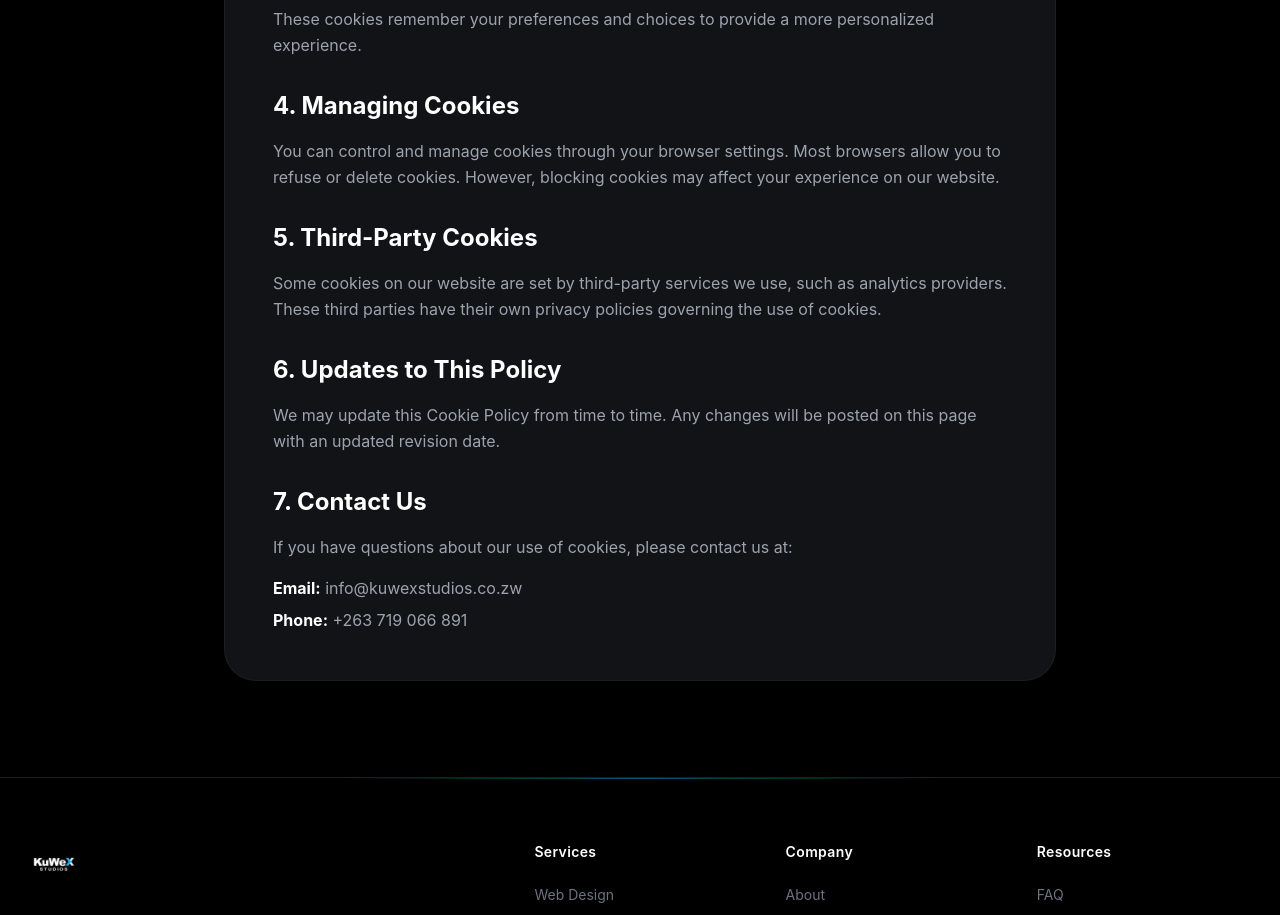
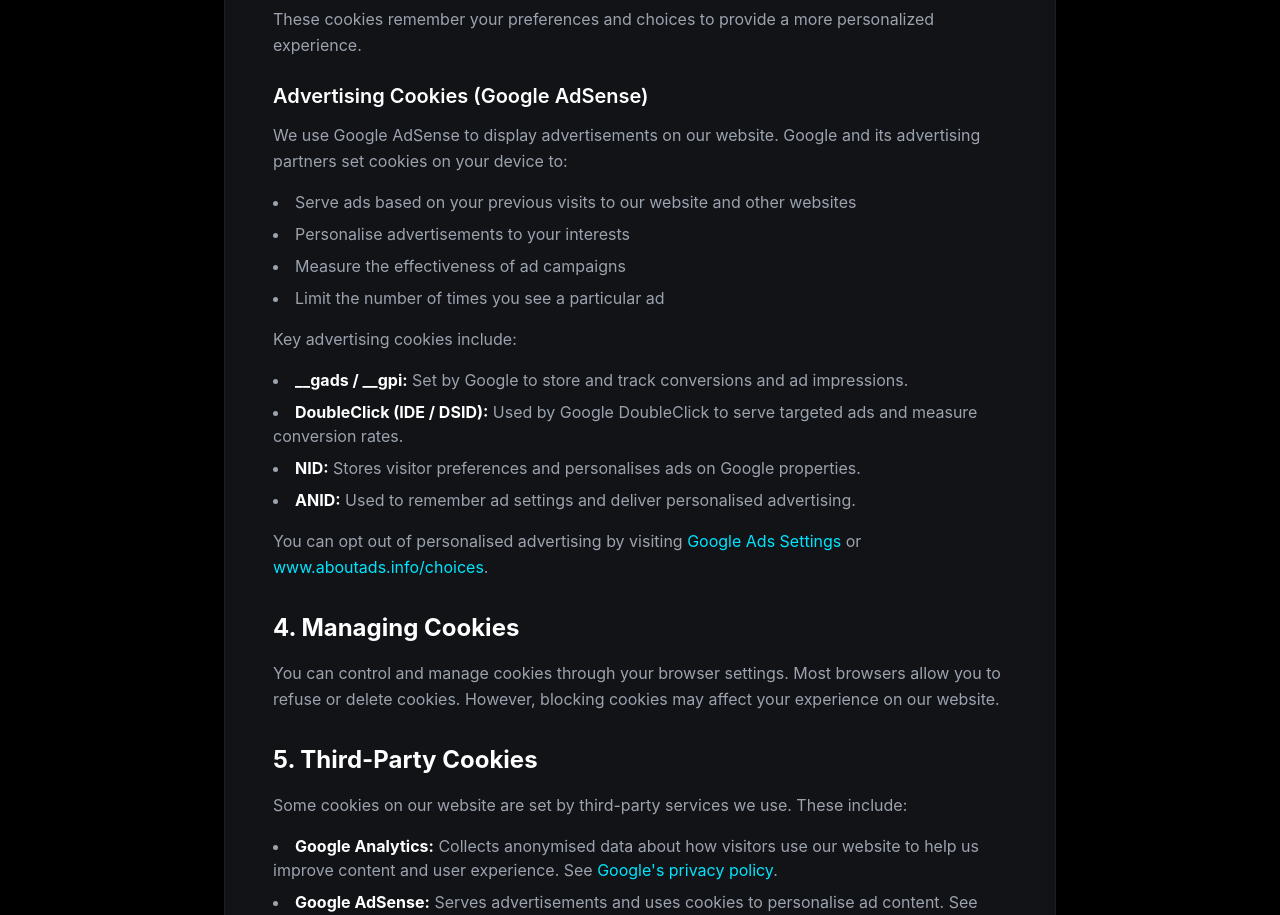
Before and after one commit to Kuda-ux/kuwex_studios, a Next.js app: page /cookies in a window 1280 px wide. Shown: the part 1160-2075 px from the top of the page. Built offline with nearby package versions, Linux system fonts and the light colour scheme.

Commit message:
feat: Google AdSense integration — script, ads.txt, meta verification, privacy & cookie policy disclosures

```diff
--- a/src/app/cookies/page.tsx
+++ b/src/app/cookies/page.tsx
@@ -39,7 +39,7 @@
             transition={{ delay: 0.1 }}
             className="text-gray-400 text-xl max-w-3xl mx-auto leading-relaxed"
           >
-            Last updated: December 2024
+            Last updated: June 2026
           </motion.p>
         </div>
       </section>
@@ -82,8 +82,34 @@
               </p>
 
               <h3 className="text-xl font-semibold text-white mb-3">Functional Cookies</h3>
+              <p className="text-gray-400 mb-6 leading-relaxed">
+                These cookies remember your preferences and choices to provide a more personalized experience.
+              </p>
+
+              <h3 className="text-xl font-semibold text-white mb-3">Advertising Cookies (Google AdSense)</h3>
+              <p className="text-gray-400 mb-4 leading-relaxed">
+                We use Google AdSense to display advertisements on our website. Google and its advertising partners set cookies on your device to:
+              </p>
+              <ul className="text-gray-400 mb-4 space-y-2 list-disc list-inside">
+                <li>Serve ads based on your previous visits to our website and other websites</li>
+                <li>Personalise advertisements to your interests</li>
+                <li>Measure the effectiveness of ad campaigns</li>
+                <li>Limit the number of times you see a particular ad</li>
+              </ul>
+              <p className="text-gray-400 mb-4 leading-relaxed">
+                Key advertising cookies include:
+              </p>
+              <ul className="text-gray-400 mb-4 space-y-2 list-disc list-inside">
+                <li><strong className="text-white">__gads / __gpi:</strong> Set by Google to store and track conversions and ad impressions.</li>
+                <li><strong className="text-white">DoubleClick (IDE / DSID):</strong> Used by Google DoubleClick to serve targeted ads and measure conversion rates.</li>
+                <li><strong className="text-white">NID:</strong> Stores visitor preferences and personalises ads on Google properties.</li>
+                <li><strong className="text-white">ANID:</strong> Used to remember ad settings and deliver personalised advertising.</li>
+              </ul>
               <p className="text-gray-400 mb-8 leading-relaxed">
-                These cookies remember your preferences and choices to provide a more personalized experience.
+                You can opt out of personalised advertising by visiting{" "}
+                <a href="https://www.google.com/settings/ads" target="_blank" rel="noopener noreferrer" className="text-kuwex-cyan hover:underline">Google Ads Settings</a>{" "}
+                or{" "}
+                <a href="https://www.aboutads.info/choices/" target="_blank" rel="noopener noreferrer" className="text-kuwex-cyan hover:underline">www.aboutads.info/choices</a>.
               </p>
 
               <h2 className="text-2xl font-bold text-white mb-4">4. Managing Cookies</h2>
@@ -92,8 +118,19 @@
               </p>
 
               <h2 className="text-2xl font-bold text-white mb-4">5. Third-Party Cookies</h2>
+              <p className="text-gray-400 mb-4 leading-relaxed">
+                Some cookies on our website are set by third-party services we use. These include:
+              </p>
+              <ul className="text-gray-400 mb-4 space-y-2 list-disc list-inside">
+                <li><strong className="text-white">Google Analytics:</strong> Collects anonymised data about how visitors use our website to help us improve content and user experience. See{" "}
+                  <a href="https://policies.google.com/technologies/partner-sites" target="_blank" rel="noopener noreferrer" className="text-kuwex-cyan hover:underline">Google&apos;s privacy policy</a>.
+                </li>
+                <li><strong className="text-white">Google AdSense:</strong> Serves advertisements and uses cookies to personalise ad content. See{" "}
+                  <a href="https://policies.google.com/technologies/ads" target="_blank" rel="noopener noreferrer" className="text-kuwex-cyan hover:underline">how Google uses information from sites that use their services</a>.
+                </li>
+              </ul>
               <p className="text-gray-400 mb-8 leading-relaxed">
-                Some cookies on our website are set by third-party services we use, such as analytics providers. These third parties have their own privacy policies governing the use of cookies.
+                These third parties have their own privacy policies governing the use of cookies. We encourage you to review them.
               </p>
 
               <h2 className="text-2xl font-bold text-white mb-4">6. Updates to This Policy</h2>
--- a/src/app/privacy/page.tsx
+++ b/src/app/privacy/page.tsx
@@ -39,7 +39,7 @@
             transition={{ delay: 0.1 }}
             className="text-gray-400 text-xl max-w-3xl mx-auto leading-relaxed"
           >
-            Last updated: December 2024
+            Last updated: June 2026
           </motion.p>
         </div>
       </section>
@@ -87,12 +87,30 @@
                 We do not sell, trade, or rent your personal information to third parties. We may share your information with trusted service providers who assist us in operating our website and conducting our business, provided they agree to keep this information confidential.
               </p>
 
-              <h2 className="text-2xl font-bold text-white mb-4">5. Data Security</h2>
+              <h2 className="text-2xl font-bold text-white mb-4">5. Advertising &amp; Google AdSense</h2>
+              <p className="text-gray-400 mb-4 leading-relaxed">
+                We use Google AdSense, a third-party advertising service provided by Google LLC, to display advertisements on our website. Google AdSense uses cookies and similar technologies to serve ads based on your prior visits to our website and other websites on the Internet.
+              </p>
+              <ul className="text-gray-400 mb-4 space-y-2 list-disc list-inside">
+                <li><strong className="text-white">Personalised Ads:</strong> Google may use information about your visits to this and other websites to provide personalised advertisements about goods and services that may interest you.</li>
+                <li><strong className="text-white">DoubleClick Cookie:</strong> Google&apos;s use of the DoubleClick cookie enables it and its partners to serve ads based on your browsing patterns.</li>
+                <li><strong className="text-white">Third-Party Vendors:</strong> Third-party vendors, including Google, use cookies to serve ads based on your prior visits to this website or other websites.</li>
+                <li><strong className="text-white">Data Collection:</strong> Google may collect data such as your IP address, browser type, device identifiers, pages visited, and interactions with advertisements to deliver and measure ad effectiveness.</li>
+              </ul>
+              <p className="text-gray-400 mb-8 leading-relaxed">
+                You may opt out of personalised advertising by visiting{" "}
+                <a href="https://www.google.com/settings/ads" target="_blank" rel="noopener noreferrer" className="text-kuwex-cyan hover:underline">Google Ads Settings</a>. Alternatively, you can opt out of third-party vendor cookies for personalised advertising by visiting{" "}
+                <a href="https://www.aboutads.info/choices/" target="_blank" rel="noopener noreferrer" className="text-kuwex-cyan hover:underline">www.aboutads.info/choices</a>{" "}
+                or the{" "}
+                <a href="https://optout.networkadvertising.org/" target="_blank" rel="noopener noreferrer" className="text-kuwex-cyan hover:underline">Network Advertising Initiative opt-out page</a>.
+              </p>
+
+              <h2 className="text-2xl font-bold text-white mb-4">6. Data Security</h2>
               <p className="text-gray-400 mb-8 leading-relaxed">
                 We implement appropriate technical and organizational security measures to protect your personal information against unauthorized access, alteration, disclosure, or destruction. However, no method of transmission over the Internet is 100% secure, and we cannot guarantee absolute security.
               </p>
 
-              <h2 className="text-2xl font-bold text-white mb-4">6. Your Rights</h2>
+              <h2 className="text-2xl font-bold text-white mb-4">7. Your Rights</h2>
               <p className="text-gray-400 mb-4 leading-relaxed">
                 You have the right to:
               </p>
@@ -104,22 +122,23 @@
                 <li>Withdraw consent where applicable</li>
               </ul>
 
-              <h2 className="text-2xl font-bold text-white mb-4">7. Cookies</h2>
+              <h2 className="text-2xl font-bold text-white mb-4">8. Cookies</h2>
               <p className="text-gray-400 mb-8 leading-relaxed">
-                Our website may use cookies and similar tracking technologies to enhance your browsing experience. You can set your browser to refuse cookies, but some features of our website may not function properly without them.
+                Our website uses cookies and similar tracking technologies to enhance your browsing experience, analyse traffic, and serve advertisements. This includes cookies set by Google AdSense and Google Analytics. You can set your browser to refuse cookies, but some features of our website may not function properly without them. For full details, see our{" "}
+                <a href="/cookies" className="text-kuwex-cyan hover:underline">Cookie Policy</a>.
               </p>
 
-              <h2 className="text-2xl font-bold text-white mb-4">8. Third-Party Links</h2>
+              <h2 className="text-2xl font-bold text-white mb-4">9. Third-Party Links</h2>
               <p className="text-gray-400 mb-8 leading-relaxed">
                 Our website may contain links to third-party websites. We are not responsible for the privacy practices or content of these external sites. We encourage you to review the privacy policies of any third-party sites you visit.
               </p>
 
-              <h2 className="text-2xl font-bold text-white mb-4">9. Changes to This Policy</h2>
+              <h2 className="text-2xl font-bold text-white mb-4">10. Changes to This Policy</h2>
               <p className="text-gray-400 mb-8 leading-relaxed">
                 We may update this Privacy Policy from time to time. We will notify you of any changes by posting the new Privacy Policy on this page and updating the &quot;Last updated&quot; date.
               </p>
 
-              <h2 className="text-2xl font-bold text-white mb-4">10. Contact Us</h2>
+              <h2 className="text-2xl font-bold text-white mb-4">11. Contact Us</h2>
               <p className="text-gray-400 leading-relaxed">
                 If you have any questions about this Privacy Policy, please contact us at:
               </p>
```
Also changed, not shown: src/app/layout.tsx (+12 -0 lines), public/ads.txt (added), 1 other file (tests, documents, lock files or other folders).
